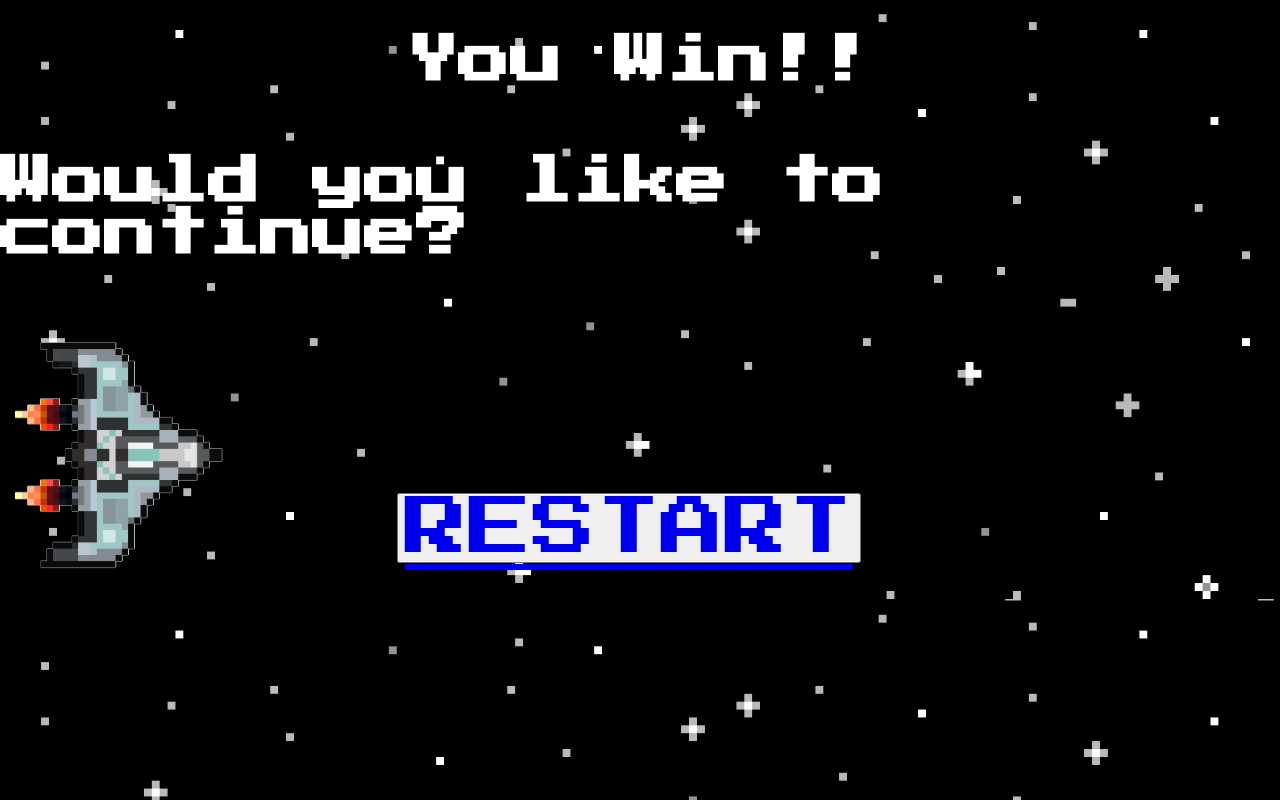
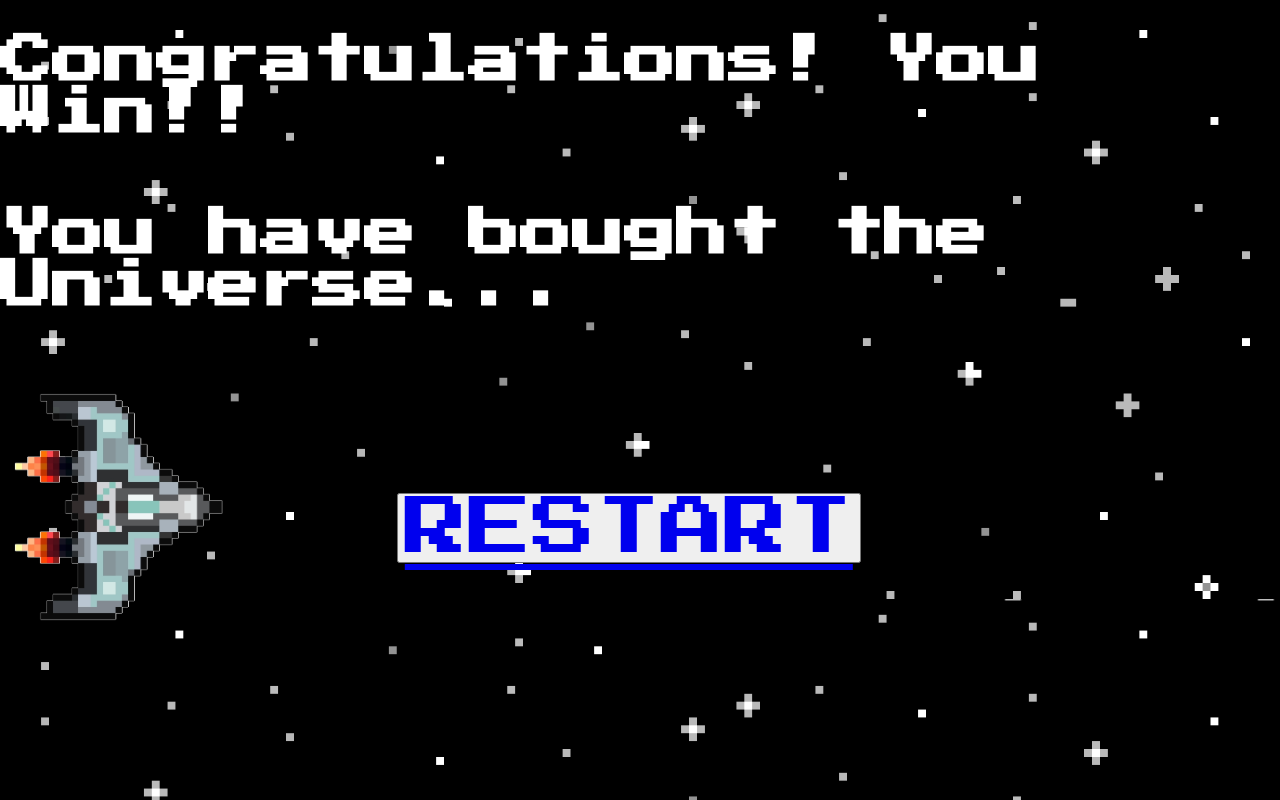
Before and after one commit to unahb/CS-2340-Team-4, a React app in the folder Space-Traders/react-frontend/: page /EndGame in a window 1280 px wide. Built offline with nearby package versions, Linux system fonts and the light colour scheme; no server answers.

Commit message:
Changed Winning Message

```diff
--- a/Space-Traders/react-frontend/src/EndGame.js
+++ b/Space-Traders/react-frontend/src/EndGame.js
@@ -65,8 +65,8 @@ class EndGame extends React.Component {
       <div id="Welcome">
         <div id="stars">
           <header id="Welcome-header">
-            <h1>You Win!!</h1>
-            <h1>Would you like to continue?</h1>
+            <h1>Congratulations! You Win!!</h1>
+            <h1>You have bought the Universe...</h1>
           </header>
           <div>
             <img src={spaceship} id="spaceship" align="left"/>
```
